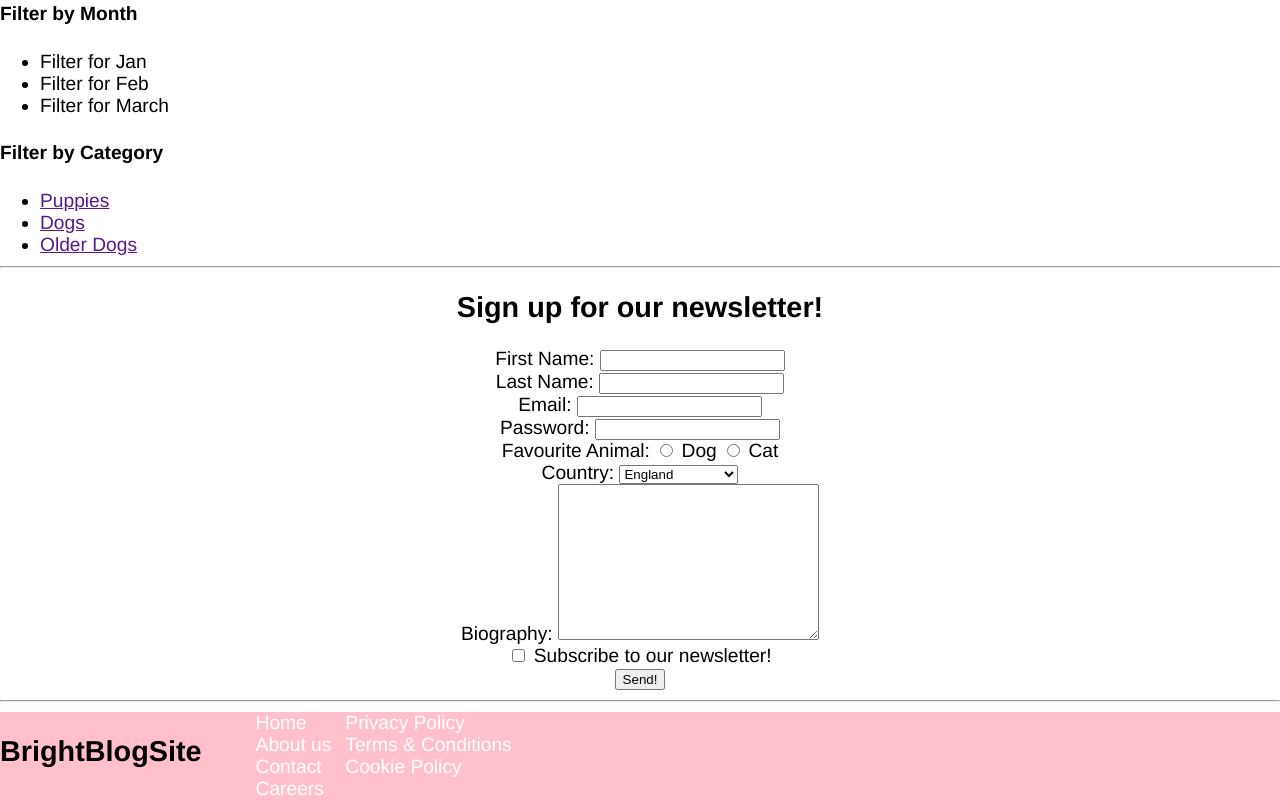
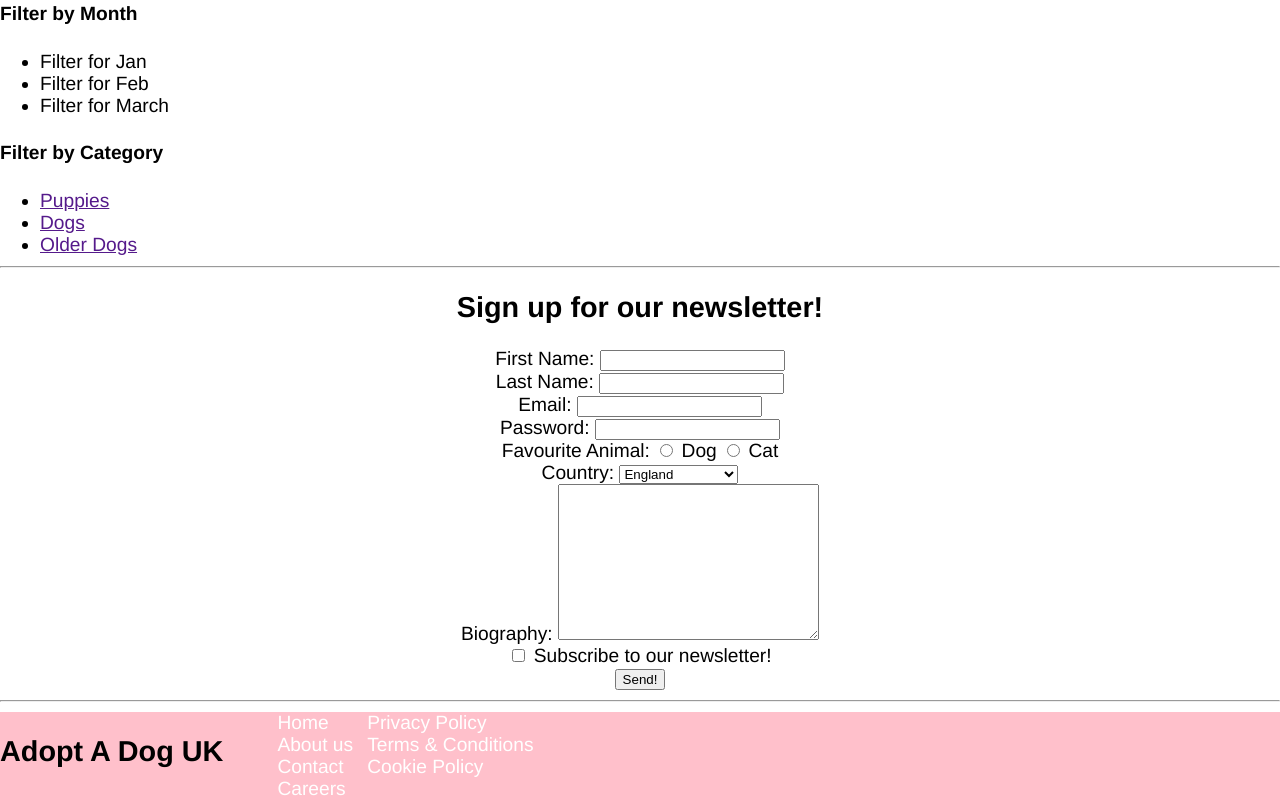
Before and after one commit to alicegrxnt/alicegrxnt.github.io, a plain HTML site: page index.html in a window 1280 px wide. Shown: the part 1409-2209 px from the top of the page. Drawn offline with Linux system fonts and the light colour scheme; no server answers.

Commit message:
Update index.html

```diff
--- a/index.html
+++ b/index.html
@@ -165,7 +165,7 @@ rel="stylesheet">
 
 </main>
   <footer>
-    <h2>BrightBlogSite</h2>
+    <h2>Adopt A Dog UK</h2>
     <section>
         <nav>
             <ul id="footer-ul">
```
